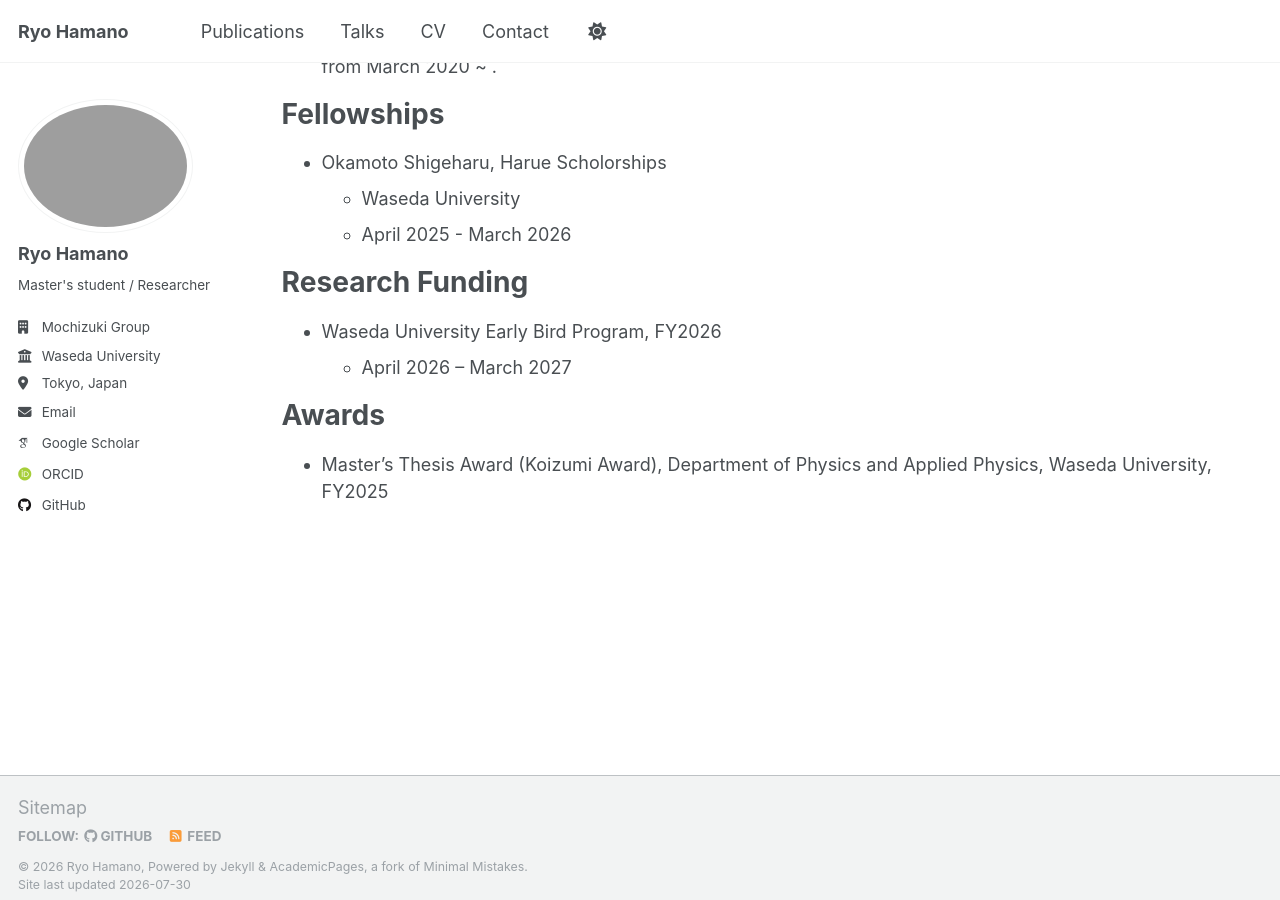
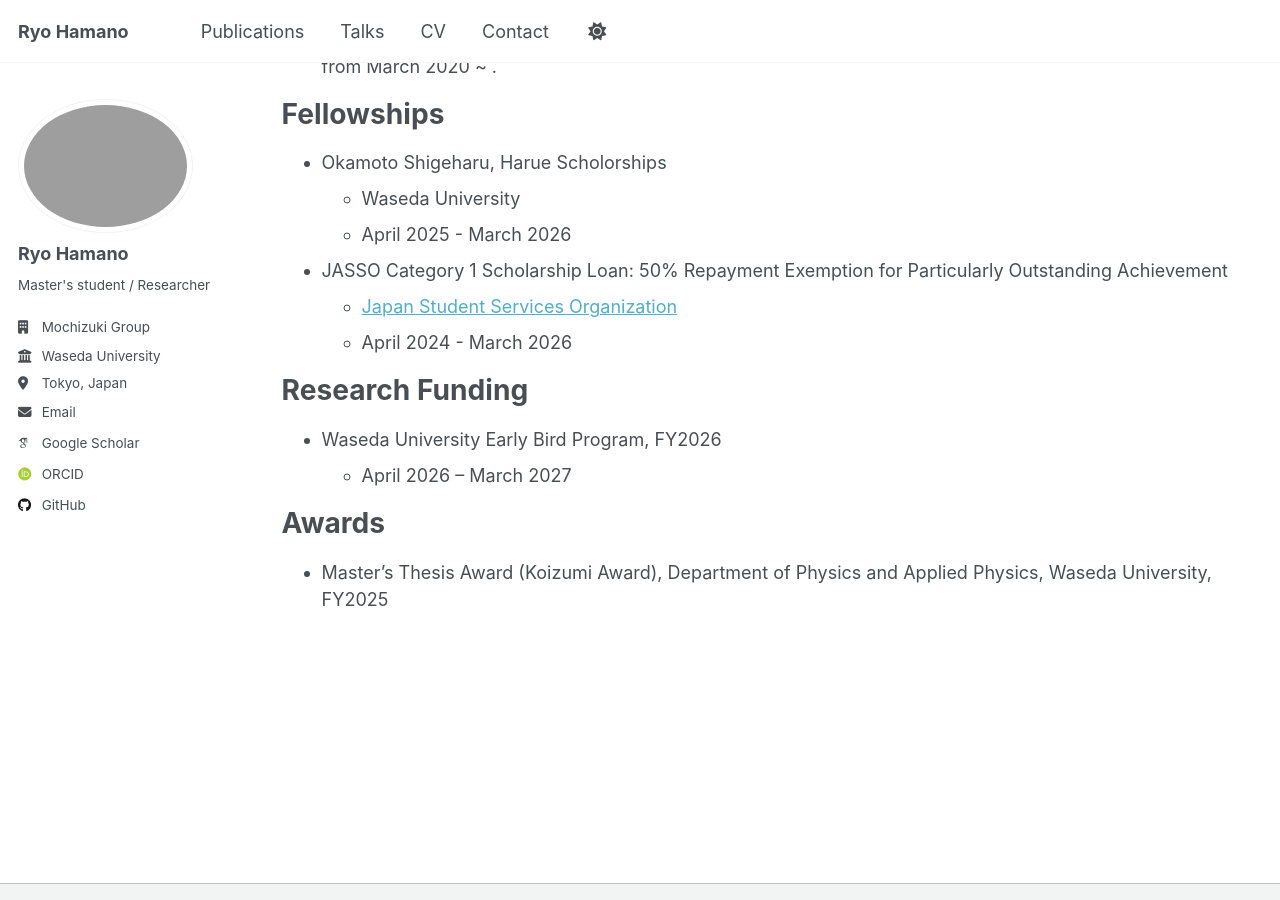
Before and after one commit to ryohamano/ryohamano.github.io, a Jekyll site: the page built from _pages/en/cv_en.md, in a window 1280 px wide and 900 px high, scrolled down 1190 px. Built offline with Jekyll 4.4.1, drawn with Linux system fonts in a browser that asks for light colours; some web fonts are replaced.

Commit message:
Add JASSO Scholarship Loan information
Added JASSO Category 1 Scholarship Loan details including repayment exemption and duration.

```diff
--- a/_pages/en/cv_en.md
+++ b/_pages/en/cv_en.md
@@ -57,6 +57,10 @@
   * Waseda University
   * April 2025 - March 2026
 
+* JASSO Category 1 Scholarship Loan: 50% Repayment Exemption for Particularly Outstanding Achievement
+  * [Japan Student Services Organization](https://www.jasso.go.jp/en/index.html)
+  * April 2024 - March 2026
+
 Research Funding
 ======
 * Waseda University Early Bird Program, FY2026
```
